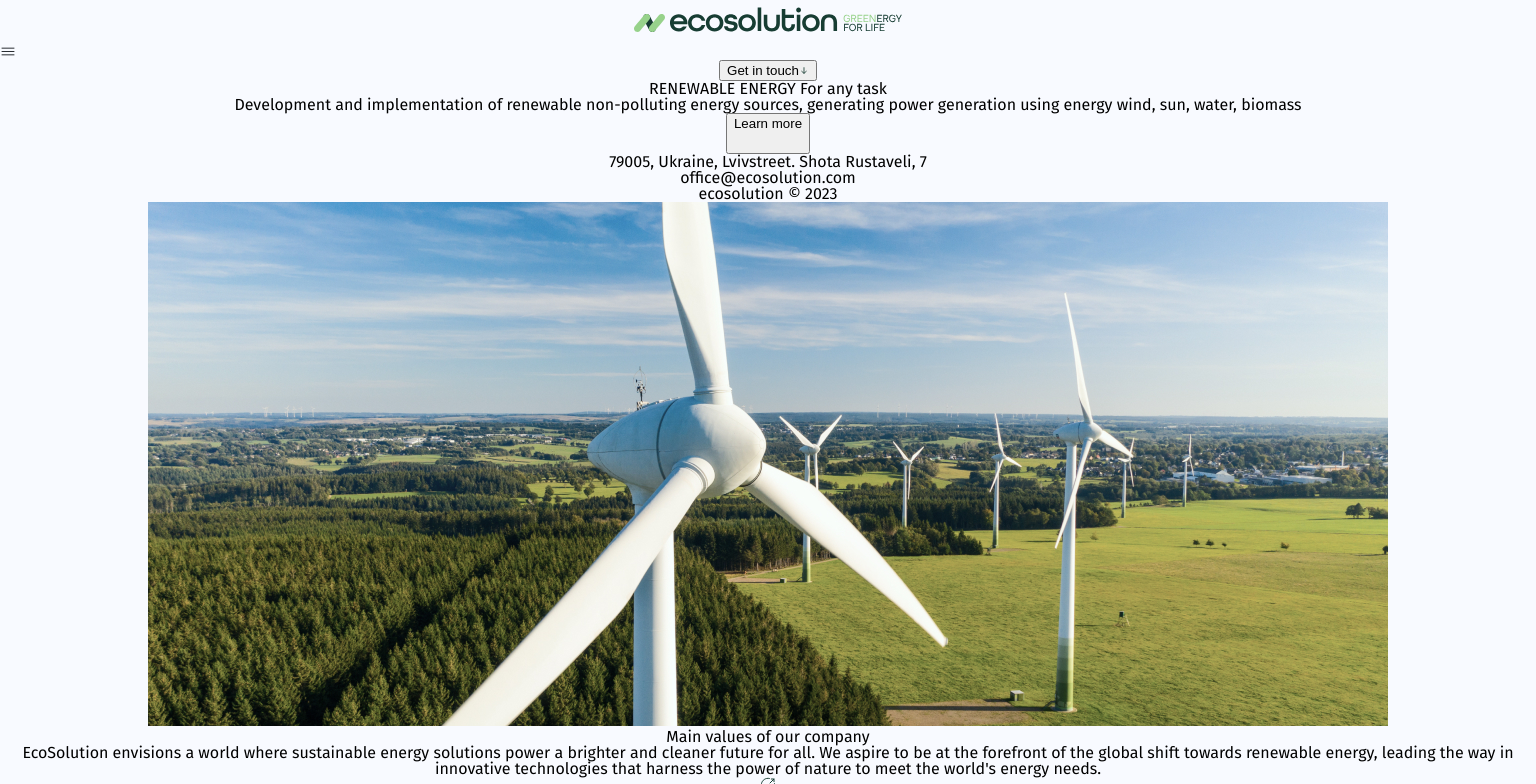
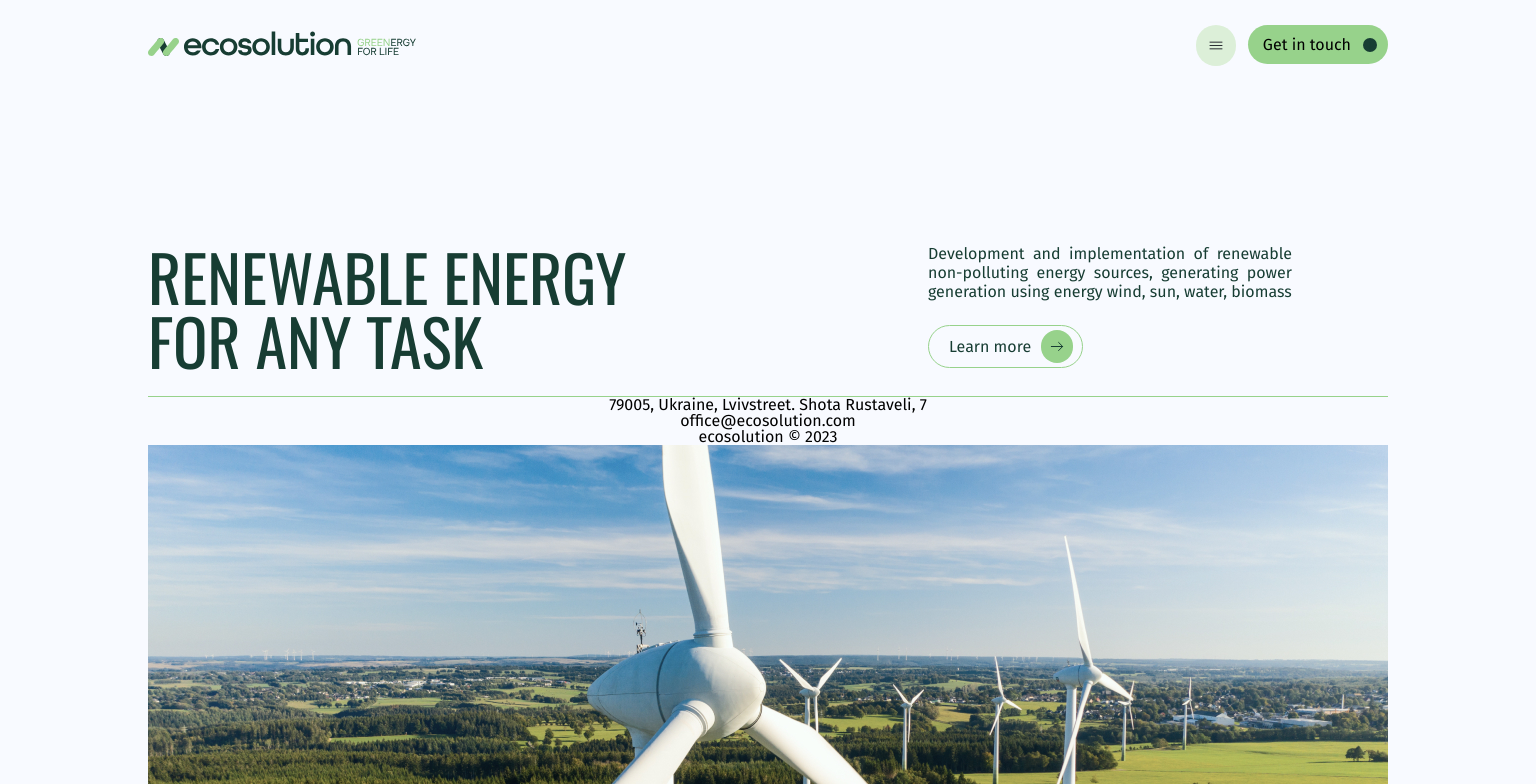
Before and after one commit to artyomakulov/ecosolution, a React (Create React App) app: page / in a window 1536 px wide. Shown: the top 784 px of the page. Built offline with nearby package versions, Linux system fonts and the light colour scheme.

Commit message:
web header+main

```diff
--- a/src/components/About/About.module.css
+++ b/src/components/About/About.module.css
@@ -283,3 +283,7 @@
     color: var(--primary);
   }
 }
+
+@media only screen and (min-width: 1281px) {
+
+}
--- a/src/components/Header/Header.module.css
+++ b/src/components/Header/Header.module.css
@@ -451,3 +451,182 @@
     background-color: var(--second);
   }
 }
+
+@media only screen and (min-width: 1281px) {
+  header {
+    width: 100%;
+    position: fixed;
+    top: 0;
+    z-index: 1000;
+    display: flex;
+    justify-content: center;
+  }
+  .container {
+    display: flex;
+    min-width: 1240px;
+    justify-content: space-between;
+    align-items: center;
+    padding-top: 24px;
+    margin-right: 30px;
+    margin-left: 30px;
+    top: 0;
+    z-index: 100;
+    background-color: var(--background);
+  }
+
+  .logo {
+    max-width: 100%;
+    height: auto;
+  }
+  .logo:hover > svg > g > path {
+    fill: var(--second);
+  }
+
+  .burger {
+    padding: 12px;
+    background-color: var(--third);
+    border-radius: 25px;
+  }
+  .burger:hover {
+    background-color: var(--second);
+  }
+  .overlay_container {
+    display: flex;
+    justify-content: center;
+    margin: 0 auto;
+  }
+
+  .overlay {
+    position: fixed;
+    top: 0;
+    right: 0;
+    left: 0;
+    width: 100%;
+    max-width: 768px;
+    height: 100%;
+    z-index: 150;
+    background-color: rgba(23, 61, 51, 0.25);
+    backdrop-filter: blur(5px);
+    margin: 0 auto;
+  }
+
+  .modalContentContainer {
+    position: fixed;
+    top: 0;
+    right: 0;
+    width: 320px;
+    margin: 36px 30px 0 20px;
+    border-radius: 25px;
+    background-color: rgba(23, 61, 51, 0.75);
+  }
+
+  .modalContent {
+    height: 700px;
+  }
+  .btnClose {
+    display: flex;
+    align-items: flex-end;
+    justify-content: flex-start;
+    border: 0;
+    background-color: transparent;
+    color: rgba(243, 245, 250, 1);
+    font-family: "Fira Sans", sans-serif;
+    font-size: 20px;
+    stroke: rgba(243, 245, 250, 1);
+    padding: 0 0 8px 0;
+  }
+  .cont {
+    display: flex;
+    flex-direction: column;
+    align-items: flex-start;
+    margin: 24px 24px 0 24px;
+  }
+  .list {
+    width: 100%;
+    display: flex;
+    flex-direction: column;
+    align-items: flex-start;
+    padding-top: 24px;
+    border-top: 1px solid white;
+  }
+
+  .list_item {
+    display: flex;
+    justify-content: center;
+    align-items: center;
+    margin-bottom: 8px;
+  }
+  .list_item_text:hover {
+    color: var(--second);
+  }
+  .list_item:hover .arrow {
+    stroke: var(--second);
+  }
+
+  .list_item_text {
+    color: rgba(243, 245, 250, 1);
+    font-family: "Fira Sans", sans-serif;
+    font-size: 24px;
+    margin-right: 8px;
+  }
+  .arrow {
+    stroke: rgba(243, 245, 250, 1);
+  }
+
+  .contact_item {
+    display: flex;
+    justify-content: center;
+    position: absolute;
+    bottom: 24px;
+    gap: 8px;
+    stroke: var(--background);
+    transition: stroke 0.3s;
+  }
+
+  .contact_img:hover {
+    stroke: var(--second);
+  }
+  .btn_block {
+    display: flex;
+    gap: 12px;
+  }
+
+  .dot {
+    width: 14px;
+    height: 14px;
+    background-color: var(--primary);
+    border-radius: 50%;
+    transition: color 0.3s;
+  }
+  .contact_us {
+    display: flex;
+    justify-content: center;
+    align-items: center;
+  }
+  .contactBtn {
+    display: flex;
+    align-items: center;
+    padding: 10px 11px 10px 15px;
+    background-color: var(--second);
+    border: 0;
+    border-radius: 50px;
+    cursor: pointer;
+    transition: color 0.3s;
+  }
+  .contactBtn:hover {
+    background-color: var(--primary);
+  }
+  .contactBtn_text {
+    margin-right: 12px;
+    font-family: "Fira Sans", sans-serif;
+    text-align: center;
+    font-size: 16px;
+    transition: color 0.3s;
+  }
+  .contactBtn:hover .contactBtn_text {
+    color: var(--second);
+  }
+  .contactBtn:hover .dot {
+    background-color: var(--second);
+  }
+}
--- a/src/components/Main/Main.module.css
+++ b/src/components/Main/Main.module.css
@@ -194,3 +194,76 @@
     transition: stroke 0.3s;
   }
 }
+
+@media only screen and (min-width: 1281px) {
+  .section {
+    display: flex;
+    justify-content: center;
+  }
+  .container {
+    display: flex;
+    justify-content: space-between;
+    width: 1240px;
+
+    border-bottom: 1px solid var(--second);
+  }
+
+  .title {
+    width: 485px;
+    font-family: "Oswald", sans-serif;
+    font-size: 64px;
+    text-transform: uppercase;
+    text-align: left;
+    margin-top: 244px;
+    margin-bottom: 24px;
+    color: var(--primary);
+  }
+  .text_block {
+    margin-top: 244px;
+    margin-right: 96px;
+    display: flex;
+    flex-direction: column;
+    justify-content: space-between;
+  }
+  .text {
+    width: 364px;
+    font-family: "Fira Sans", sans-serif;
+    font-size: 16px;
+    text-align: justify;
+    line-height: 19px;
+    color: var(--primary);
+  }
+  .button {
+    display: flex;
+    justify-content: center;
+    align-items: center;
+    border: 1px solid var(--second);
+    border-radius: 25px;
+    margin-bottom: 28px;
+    background-color: var(--background);
+    transition: color 0.3s;
+  }
+  .button:hover {
+    background-color: var(--primary);
+    color: var(--second);
+  }
+
+  .button_text {
+    font-family: "Fira Sans", sans-serif;
+    font-size: 16px;
+    padding: 8px 10px 8px 14px;
+    color: var(--primary);
+    transition: color 0.3s;
+  }
+  .button:hover .button_text {
+    color: var(--second);
+  }
+  .arrow {
+    padding: 8px;
+    border-radius: 25px;
+    background-color: var(--second);
+    stroke: var(--primary);
+    margin: 3px 3px 3px 0;
+    transition: stroke 0.3s;
+  }
+}
```
